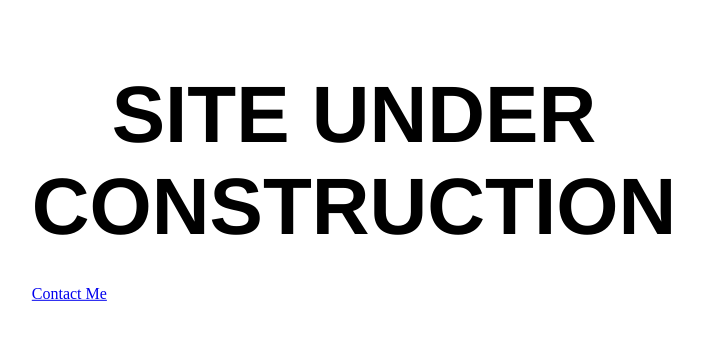
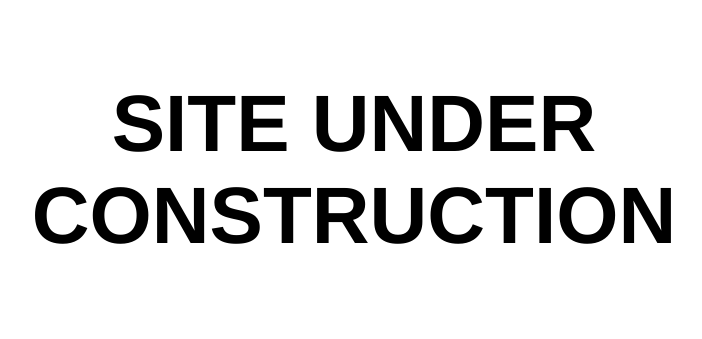
Before and after one commit to sakaria26/personal, a plain HTML site: page index.html in a window 1280 px wide. Shown: the part 247-586 px from the top of the page, without its empty margins (286-988 px from the left). Drawn offline with Linux system fonts and the light colour scheme.

Commit message:
Removed Scroll

```diff
--- a/index.html
+++ b/index.html
@@ -10,7 +10,6 @@
 <body>
     <section class="coming-soon">
         <h1>Site Under Construction</h1>
-        <a href="./src/pages/contact/index.html">Contact Me</a>
     </section>
 </body>
 </html>
```
